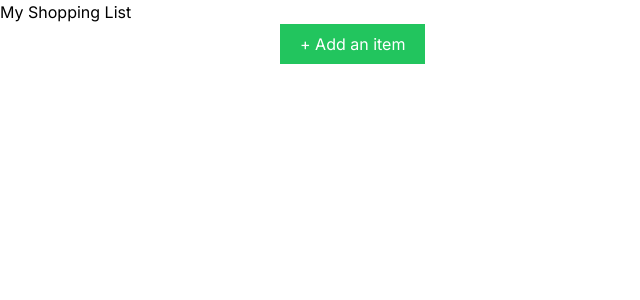
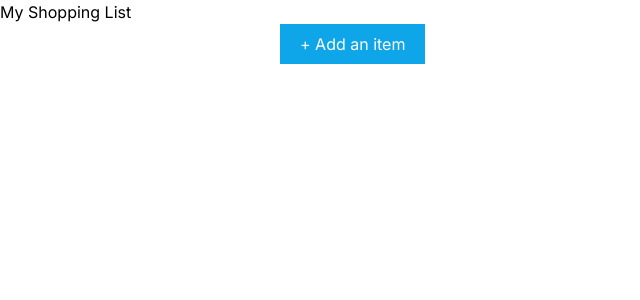
Before and after one commit to jhonpabz/shopping-list, a Next.js app: page / in a window 1280 px wide. Shown: the top 300 px of the page, without its empty margins (0-640 px from the left). Built offline with nearby package versions, Linux system fonts and the light colour scheme.

Commit message:
Modify button UI.

```diff
--- a/src/app/page.tsx
+++ b/src/app/page.tsx
@@ -28,7 +28,9 @@ export default function Home() {
     <main className="w-full">
       My Shopping List
       <ListContainer>
-        <BaseButton onClick={handleAddItem}>+ Add an item</BaseButton>
+        <BaseButton onClick={handleAddItem} primary>
+          + Add an item
+        </BaseButton>
         <ShoppingList onSortEnd={onSortEnd} />
       </ListContainer>
       <AddItemModal />
--- a/src/components/AddItemModal.tsx
+++ b/src/components/AddItemModal.tsx
@@ -46,7 +46,9 @@ export default function AddItemModal() {
           label="Quantity"
         />
         <div className="flex gap-3 justify-end">
-          <BaseButton type="submit">SAVE</BaseButton>
+          <BaseButton primary type="submit">
+            SAVE
+          </BaseButton>
           <BaseButton onClick={() => hideAddListModal()}>CLOSE</BaseButton>
         </div>
       </form>
--- a/src/components/base/BaseButton.tsx
+++ b/src/components/base/BaseButton.tsx
@@ -1,14 +1,19 @@
 import BaseComponentLayout from "@/layouts/BaseComponentLayout";
+import { useMemo } from "react";
 
 export default function BaseButton(props: ComponentsPropsNamespace.BaseButton) {
-  const { children, onClick, type, ...restProps } = props;
+  const { children, onClick, type, primary = false, ...restProps } = props;
+
+  const backGroundClass = useMemo(() => {
+    return primary ? "bg-sky-500" : "bg-slate-500";
+  }, [primary]);
 
   return (
     <BaseComponentLayout {...restProps}>
       <button
         type={type}
         onClick={onClick}
-        className="text-white min-w-[100px] px-5 py-2 bg-green-500"
+        className={`${backGroundClass} text-white min-w-[100px] px-5 py-2`}
       >
         {children}
       </button>
--- a/src/types/component.d.ts
+++ b/src/types/component.d.ts
@@ -12,6 +12,7 @@ declare namespace ComponentsPropsNamespace {
   type BaseButton = React.ButtonHTMLAttributes<HTMLButtonElement> & {
     onClick?: React.MouseEventHandler<HTMLButtonElement>;
     type?: string;
+    primary?: boolean;
   };
 
   type Modal = React.HTMLAttributes<HTMLDivElement> & {
```
